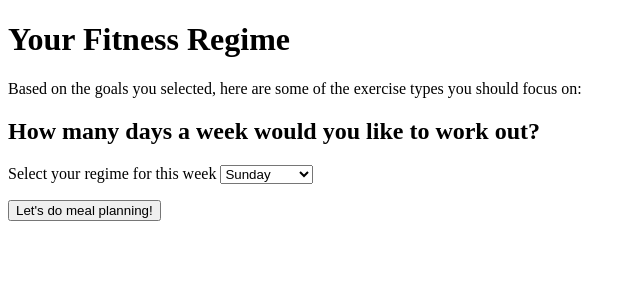
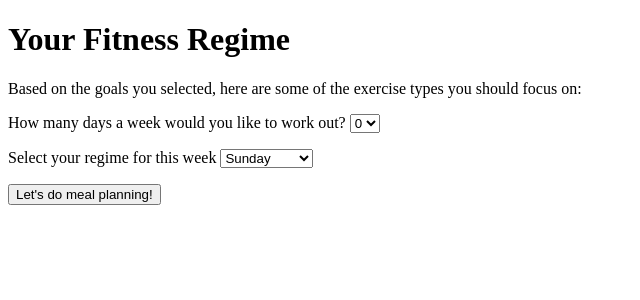
Before and after one commit to jonathan-jobes/CSSIProj, a Python web app: template Templates/fitnessp2.html in a window 1280 px wide. Shown: the top 300 px of the page, without its empty margins (0-640 px from the left). Run offline with Jinja, Linux system fonts and the light colour scheme; the template is opened without the code that fills it, so the values that code supplies are empty.

Commit message:
everything

```diff
--- a/Templates/fitnessp2.html
+++ b/Templates/fitnessp2.html
@@ -10,7 +10,22 @@
       Based on the goals you selected, here are some of the exercise types you should focus on:
 
     </p>
-    <h2>How many days a week would you like to work out?</h2>
+
+    <form class="workDays" action="mealp1.html" method="post">
+      <label for="user_days">How many days a week would you like to work out?</label>
+      <select name="user_days">
+        <option value="zero">0</option>
+        <option value="one">1</option>
+        <option value="two">2</option>
+        <option value="three">3</option>
+        <option value="four">4</option>
+        <option value="five">5</option>
+        <option value="six">6</option>
+        <option value="seven">7</option>
+      </select>
+      <p>
+      </p>
+    </form>
     <form class="options" action="mealp1.html" method="post">
         <label for="user_exercise">Select your regime for this week</label>
         <select name="user_exercise">
--- a/Templates/mealp1.html
+++ b/Templates/mealp1.html
@@ -5,7 +5,7 @@
     <title></title>
   </head>
   <body>
-    <h1>Your meal plan this weel</h1>
+    <h1>Your meal plan this week</h1>
     <p>
       Everyone has to eat the 5 food groups in order to maintain a healthy balanced lifestyle. We can help you plan this on a weekly basis so you don't have to worry about your calorie intake or meals for the rest of the week. You can focus on your studies and still eat right!
 
```
